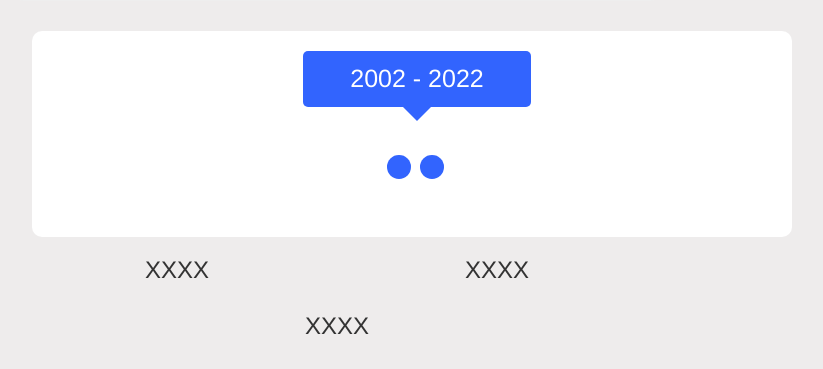
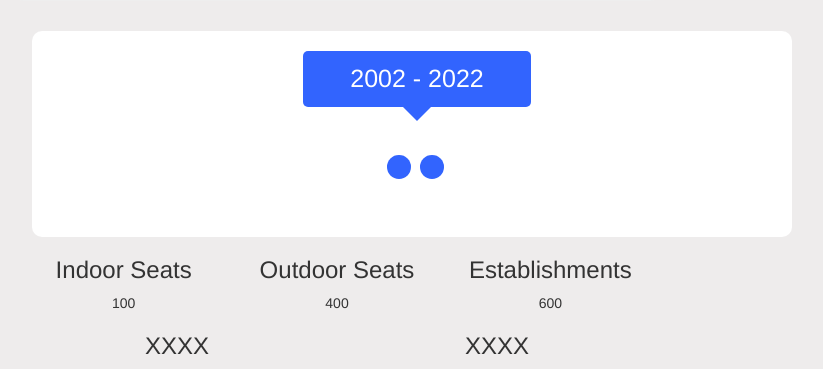
Before and after one commit to davidsalim86/Cafe-Restaurant-Visualisation-Dashboard, a Flask app: page / in a window 1280 px wide. Shown: the part 452-821 px from the top of the page, without its empty margins (303-1126 px from the left). Before the commit the page ends 786 px from the top, so only its background shows below. Run offline with Flask 2, Linux system fonts and the light colour scheme; data that the repository does not hold is empty; some libraries are stand-ins or nearby versions.

Commit message:
some upload

```diff
--- a/app.py
+++ b/app.py
@@ -5,6 +5,7 @@ from flask import Flask, jsonify, render_template
 from sqlalchemy.orm import Session
 from sqlalchemy import create_engine
 from pandas_geojson import to_geojson
+
 
 
 #################################################
@@ -40,5 +41,36 @@ def melbournebusinessdata():
                 "trading_name", "industry_anzsic4_description", "seating_type", "number_of_seats"])
     return geo_json
 
+@app.route("/api/businessyear")
+def businessyear():
+    database_df = pd.read_sql("Select * from melbourne_business where census_year = 2010",engine)
+    database_df = database_df.iloc[: , 1:]
+    index_json = database_df.to_json(orient = 'records')
+    return index_json
+
+# function which returns total number of unique addresses as a string
+@app.route("/api/total_esta")
+def total_esta():
+    database_df = pd.read_sql("Select * from melbourne_business where census_year = 2010",engine)
+    database_df = database_df.iloc[: , 1:]
+    num_esta = str(database_df['trading_name'].nunique())
+    return num_esta
+
+@app.route("/api/total_outdoor")
+def total_outdoor():
+    database_df = pd.read_sql("Select * from melbourne_business where census_year = 2010",engine)
+    database_df = database_df.iloc[: , 1:]
+    database_df['number_of_seats'] = database_df['number_of_seats'].astype('int')
+    num_outdoor = str(database_df.loc[database_df['seating_type'] == 'Seats - Outdoor','number_of_seats'].sum())
+    return num_outdoor
+
+@app.route("/api/total_indoor")
+def total_indoor():
+    database_df = pd.read_sql("Select * from melbourne_business where census_year = 2010",engine)
+    database_df = database_df.iloc[: , 1:]
+    database_df['number_of_seats'] = database_df['number_of_seats'].astype('int')
+    num_indoor = str(database_df.loc[database_df['seating_type'] == 'Seats - Indoor','number_of_seats'].sum())
+    return num_indoor
+
 if __name__ == "__main__":
     app.run()
--- a/static/js/logicIndex.js
+++ b/static/js/logicIndex.js
@@ -0,0 +1,49 @@
+console.log("fuck you")
+
+function buildPlot(yearSelection) {
+    //load json data
+    d3.json("/api/businessyear").then(function(data) {
+
+        // varaibles
+        // **************************************
+        // OVERALL STATS
+        // **************************************
+
+        var total_indoor_seats = 0;
+        var total_outdoor_seats = 0;
+        var total_establishments = 0;
+
+
+        // HTML objects
+
+        var tEstablishments = document.getElementById('tEstablishments');
+
+        console.log(data);
+        var address = data[0].trading_name;
+
+        console.log(address)
+
+        // call flask ruote which returns total establishment count
+        d3.json("/api/total_esta").then(function(totalData) {
+            console.log(totalData)
+            tEstablishments.innerHTML = totalData;
+        });
+
+
+    });
+};
+
+// // creating dropdown menu function
+// function createDropdown(){
+//         d3.json("samples.json").then(function(data) {
+//             // gets the list of sample ids then for each id in the list, create an option html tag with the id as the value and id
+//             var sample_id_list = data.names;
+//             sample_id_list.forEach(data => {
+//                 d3.select("#selDataset").append("option").text(data).property("value", data);
+//         })
+
+//     })
+// };
+
+// createDropdown();
+buildPlot(2019);
--- a/templates/index.html
+++ b/templates/index.html
@@ -50,6 +50,20 @@
           <input type="range" min="2002" max="2022" value="2012" id="slider-2" oninput="slideTwo()">
       </div>
   </div>
+    <div class="row">
+      <div class="col-md-4 text-center">
+          <h3>Indoor Seats</h3>
+          <div id="tSeats">100</div>
+      </div>
+      <div class="col-md-4 text-center">
+        <h3>Outdoor Seats</h3>
+        <div id="XXXX">400</div>
+       </div>
+      <div class="col-md-4 text-center">
+          <h3>Establishments</h3>
+          <div id="tEstablishments">600</div>
+      </div>
+     </div>
       <div class="row">
         <div class="col-md-6 text-center">
             <h3>XXXX</h3>
@@ -60,12 +74,7 @@
             <div id="pie"></div>
         </div>
     </div>
-    <div class="row">
-        <div class="col-md-12 text-center">
-            <h3>XXXX</h3>
-            <div id="XXXX"></div>
-        </div>
-    </div>
+
   </div>
 
   <script src="https://cdnjs.cloudflare.com/ajax/libs/d3/5.5.0/d3.js"></script>
```
Also changed, not shown: ron index test/index.html (+6 -6 lines), 1 other file.
